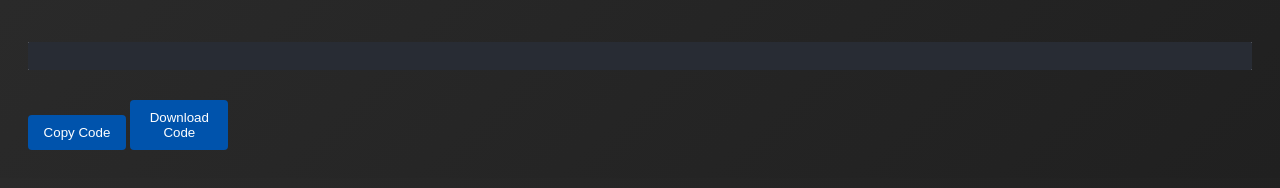
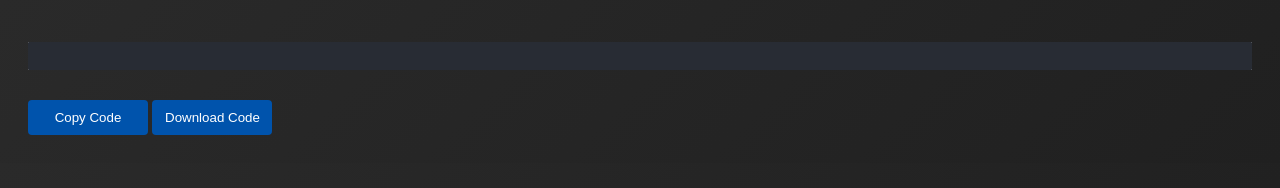
Before and after one commit to KeshavAnandCode/FTC-Autonomous-Website, a website: page docs/view-code.html in a window 1280 px wide. Drawn offline with nearby package versions, Linux system fonts and the light colour scheme.

Commit message:
buttons and sun icon

```diff
--- a/docs/vc-dark.css
+++ b/docs/vc-dark.css
@@ -16,7 +16,7 @@ pre {
 }
 button {
     display: float;
-    width: 8%;
+    width: 120px;
     padding: 10px;
     background-color: #0053ac;
     color: #fff;
--- a/docs/vc-light.css
+++ b/docs/vc-light.css
@@ -14,8 +14,8 @@ pre {
     margin-bottom: 20px; /* Add margin bottom for spacing */
 }
 button {
-    display: block;
-    width: 8%;
+    display: float;
+    width: 120px;
     padding: 10px;
     background-color: #007bff;
     color: #fff;
```
